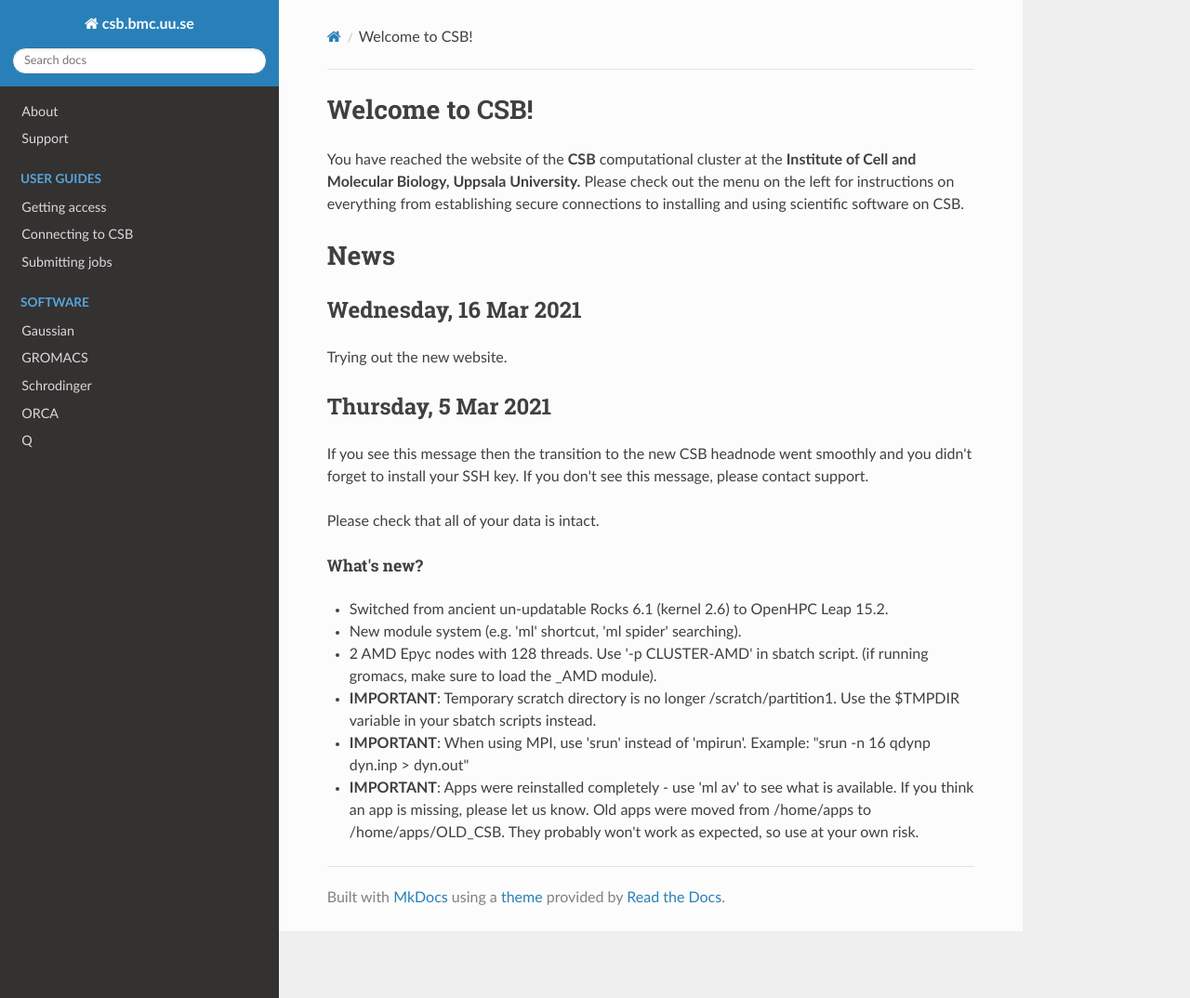
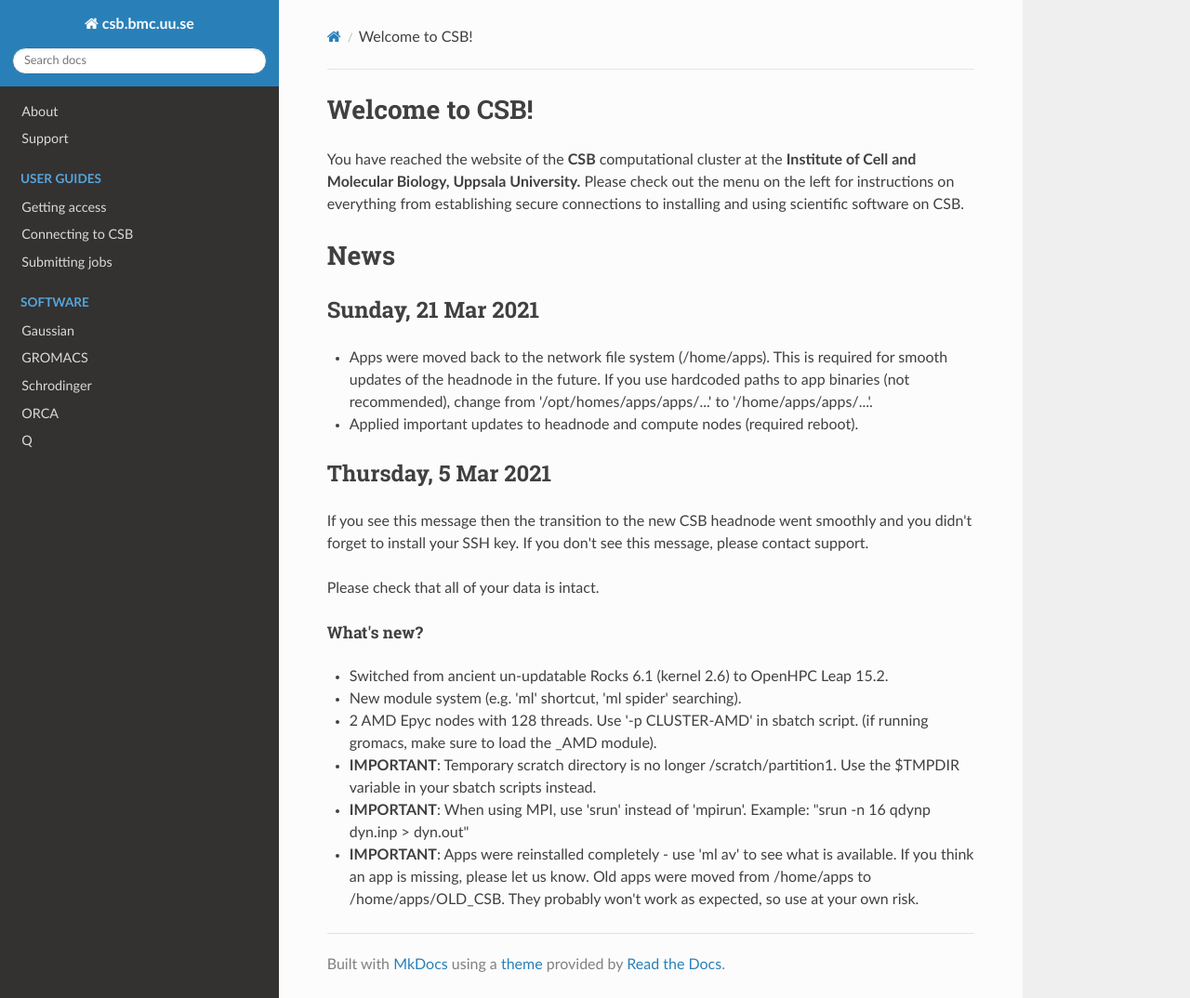
Before and after one commit to raalesir/csb_tech_docs, an MkDocs documentation site: the page built from docs/index.md, in a window 1280 px wide and 1074 px high. Shown: the whole window at 93% size. Built offline with MkDocs 1.6.1, drawn with Linux system fonts in a browser that asks for light colours; nearby versions of some CDN libraries.

Commit message:
latest news

```diff
--- a/docs/index.md
+++ b/docs/index.md
@@ -5,8 +5,14 @@ Please check out the menu on the left for instructions on everything from establ
 
 # News
 
-## Wednesday, 16 Mar 2021
-Trying out the new website.
+## Sunday, 21 Mar 2021
+
+- Apps were moved back to the network file system (/home/apps).
+  This is required for smooth updates of the headnode in the future.
+  If you use hardcoded paths to app binaries (not recommended), change
+  from '/opt/homes/apps/apps/...' to '/home/apps/apps/...'.
+
+- Applied important updates to headnode and compute nodes (required reboot).
 
 ## Thursday, 5 Mar 2021
 If you see this message then the transition to the new CSB headnode went smoothly
```
